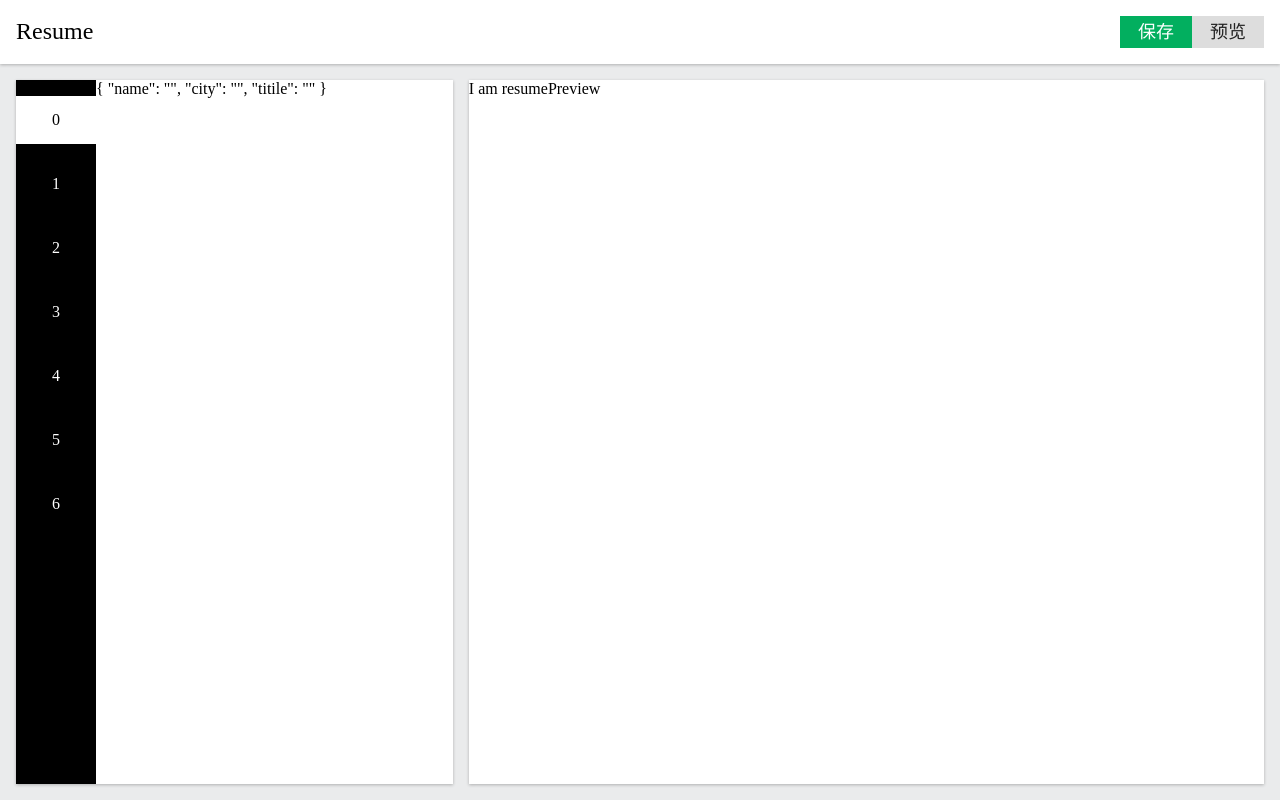
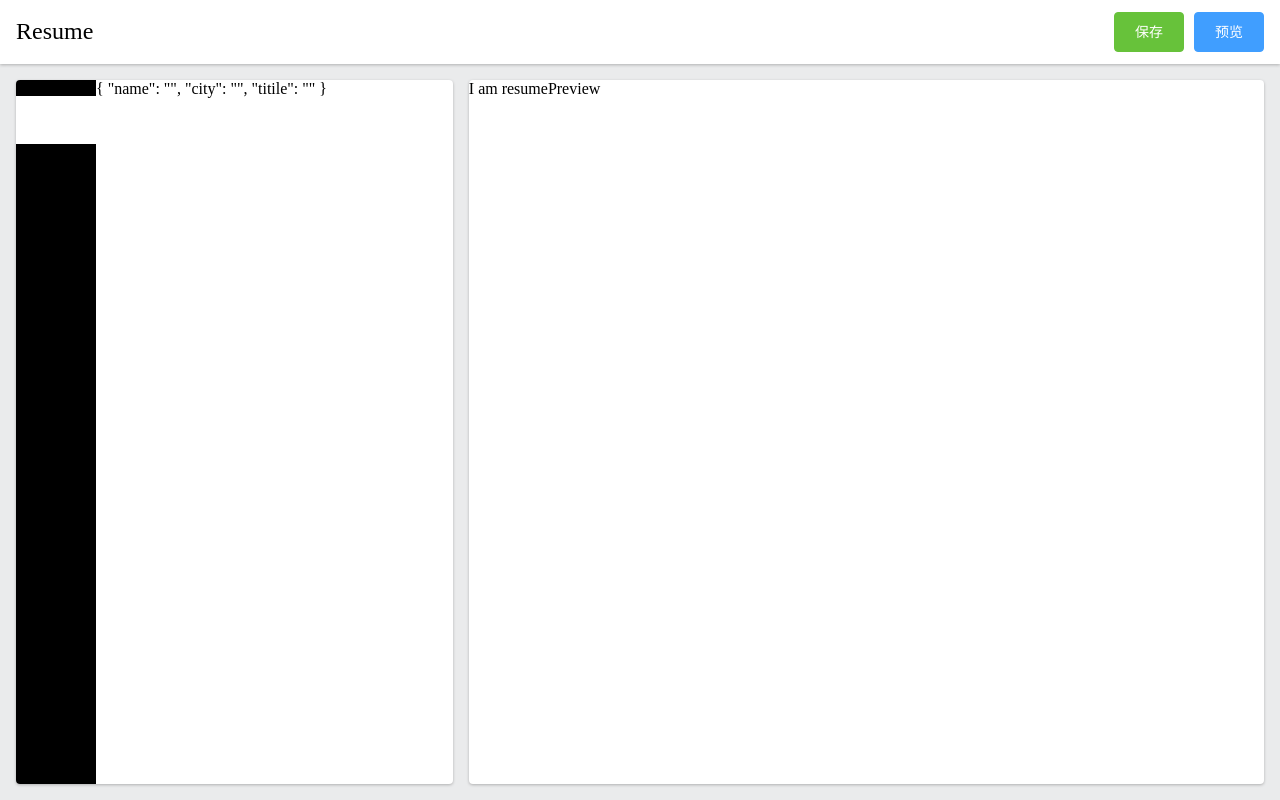
Before and after one commit to wangpeng1994/vue-resume, a Vue app: page / in a window 1280 px wide. Built offline with nearby package versions, Linux system fonts and the light colour scheme.

Commit message:
引入svg 并实现tab切换

```diff
--- a/index.html
+++ b/index.html
@@ -3,7 +3,8 @@
   <head>
     <meta charset="utf-8">
     <meta name="viewport" content="width=device-width,initial-scale=1.0">
-    <title>resume</title>
+    <title>vue-resume</title>
+    <script src="//at.alicdn.com/t/font_505327_wmbikyu69ntutyb9.js"></script>
   </head>
   <body>
     <div id="app"></div>
--- a/src/App.vue
+++ b/src/App.vue
@@ -11,7 +11,7 @@
 </template>
 
 <script>
-import 'normalize.css/normalize.css'
+import 'normalize.css'
 import './assets/reset.css' //因为 webpack 支持这样引入css
 
 import Topbar from './components/Topbar'
@@ -30,8 +30,6 @@ export default {
 </script>
 
 <style lang="scss">
-
-
   .page {
     height: 100vh;
     display: flex;
@@ -53,6 +51,13 @@ export default {
     }
   }
 
+  .icon {
+    width: 2em; height: 2em;
+    vertical-align: -0.15em;
+    fill: currentColor;
+    overflow: hidden;
+  }
+
   #resumeEditor { width: 35%; }
 
   #resumePreview {
--- a/src/components/ResumeEditor.vue
+++ b/src/components/ResumeEditor.vue
@@ -7,10 +7,11 @@
             :class="{active: item === selected}"
             @click="selected = item"
             >
-          {{ index }}
+          <svg class="icon" aria-hidden="true">
+            <use :xlink:href="`#icon-${item}`"></use>
+          </svg>
+
         </li>
-
-
       </ol>
     </nav>
     <ol class="panels">
@@ -29,13 +30,13 @@ export default {
     return {
       selected: 'bio',
       resume: {
-        visibleItems: ['bio', 'work history', 'education', 'projects', 'awards', 'contacts', 'others'],
+        visibleItems: ['bio', 'work', 'education', 'projects', 'awards', 'contacts', 'others'],
         bio: {
           name: '',
           city: '',
           titile: ''
         },
-        'work history': [],
+        work: [],
         education: [],
         projects: [],
         awards: [],
@@ -53,7 +54,8 @@ export default {
     background:#fff;
     box-shadow:0 1px 3px 0 rgba(0,0,0,0.25);
     display: flex;
-    // overflow: auto;
+    border-radius: 4px;
+    overflow: hidden;
     > nav {
       width: 80px;
       background: #000;
--- a/src/components/ResumePreview.vue
+++ b/src/components/ResumePreview.vue
@@ -14,5 +14,6 @@ export default {
   #resumePreview {
     background:#fff;
     box-shadow:0 1px 3px 0 rgba(0,0,0,0.25);
+    border-radius: 4px;
   }
 </style>
--- a/src/components/Topbar.vue
+++ b/src/components/Topbar.vue
@@ -4,8 +4,8 @@
       <span class="logo">Resume</span>
 
       <div class="actions">
-        <button class="save">保存</button>
-        <button>预览</button>
+        <el-button type="success">保存</el-button>
+        <el-button type="primary">预览</el-button>
       </div>
     </div>
   </div>
@@ -21,6 +21,7 @@ export default {
   #topbar {
     background: #fff;
     box-shadow:0 1px 3px 0 rgba(0,0,0,0.25);
+    font-size: 20px;
     > .wrapper {
       max-width: 1440px;
       margin: 0 auto;
@@ -37,24 +38,4 @@ export default {
       color:#000;
     }
   }
-
-  button {
-    width:72px;
-    height:32px;
-    border: none;
-    cursor: pointer;
-    font-size: 18px;
-    background: #ddd;
-    color: #222;
-    &:hover {
-      box-shadow: 1px 1px 1px rgba(0,0,0,0.50);
-    }
-    &.save {
-      background:#02af5f;
-      color: #fff;
-    }
-
-  }
-
-
 </style>
--- a/src/main.js
+++ b/src/main.js
@@ -1,6 +1,11 @@
 import Vue from 'vue'
 import App from './App'
 import router from './router'
+
+import ElementUI from 'element-ui'
+import 'element-ui/lib/theme-chalk/index.css'
+
+Vue.use(ElementUI)
 
 Vue.config.productionTip = false
 
```
